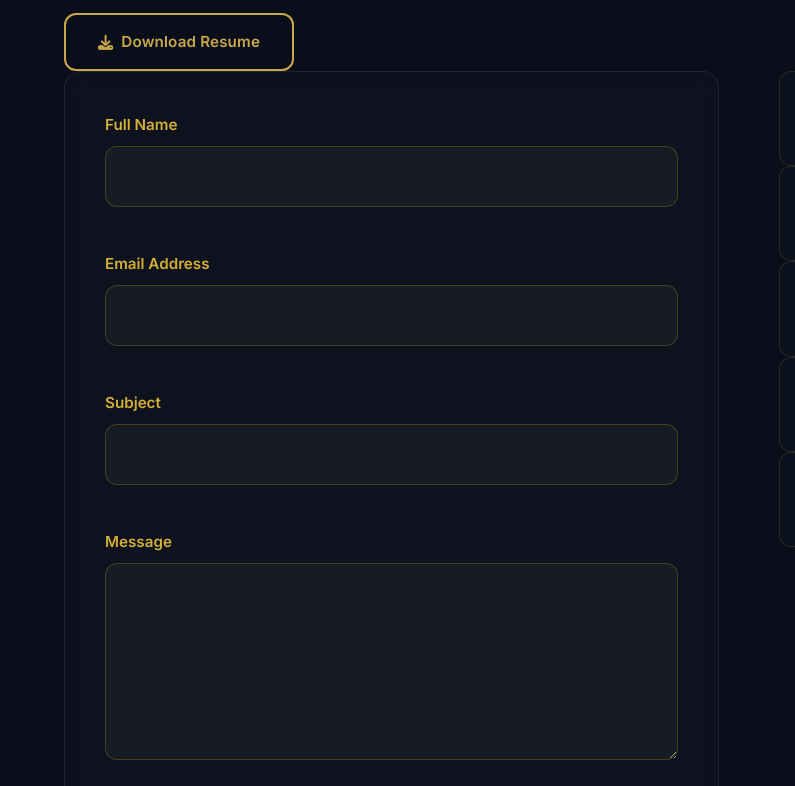
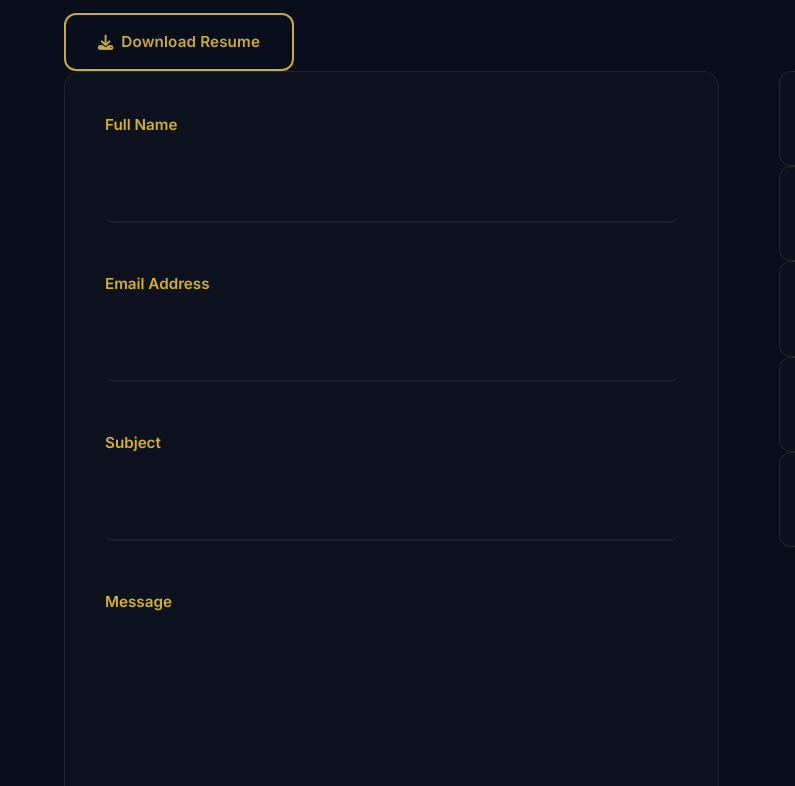
Before and after one commit to syedaqurrath/syedaqurrath.github.io, a plain HTML site: page index.html in a window 1280 px wide. Shown: the part 10354-11140 px from the top of the page, 0-795 px from the left. Drawn offline with Linux system fonts and the light colour scheme; no server answers; animation ran at ten frames a second.

Commit message:
Contact: remove floating labels; place labels above inputs; use transparent inputs with border-bottom; ensure spacing and accessibility

```diff
--- a/styles.css
+++ b/styles.css
@@ -2035,7 +2035,7 @@ section:first-of-type,
 .form-group {
   display: flex;
   flex-direction: column;
-  gap: 8px;
+  gap: 12px;
   margin-bottom: 18px;
 }
 
@@ -2043,19 +2043,22 @@ section:first-of-type,
   color: #D4AF37;
   font-weight: 600;
   font-size: 0.95rem;
+  margin-bottom: 12px;
 }
 
 .form-group input,
 .form-group textarea {
   width: 100%;
   padding: 16px;
-  background: rgba(255,255,255,0.04);
-  border: 1px solid rgba(255,215,0,0.2);
+  background: transparent;
   color: #ffffff;
   font-size: 1rem;
-  border-radius: 12px;
+  border: none;
+  border-bottom: 2px solid rgba(255,255,255,0.06);
+  border-radius: 8px;
   outline: none;
-  transition: box-shadow 0.2s ease, border-color 0.2s ease, transform 0.12s ease;
+  transition: box-shadow 0.18s ease, border-color 0.18s ease, transform 0.12s ease;
+  text-align: left;
 }
 
 .form-group input::placeholder,
@@ -2066,12 +2069,13 @@ section:first-of-type,
 .form-group textarea {
   min-height: 180px;
   resize: vertical;
+  vertical-align: top;
 }
 
 .form-group input:focus,
 .form-group textarea:focus {
-  border-color: #D4AF37;
-  box-shadow: 0 0 20px rgba(212,175,55,0.25);
+  border-bottom-color: #D4AF37;
+  box-shadow: 0 0 20px rgba(212,175,55,0.18);
 }
 
 .contact-submit {
```
